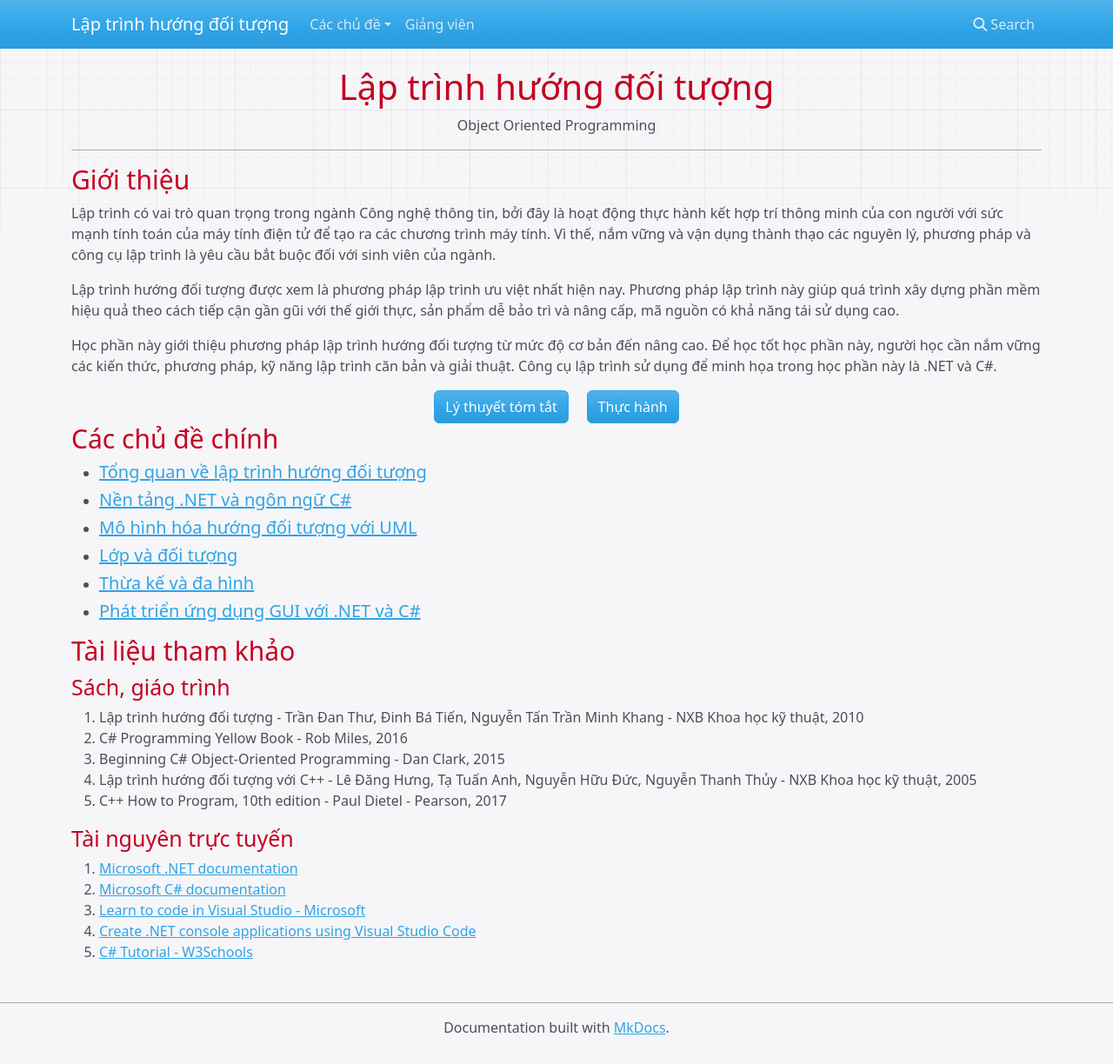
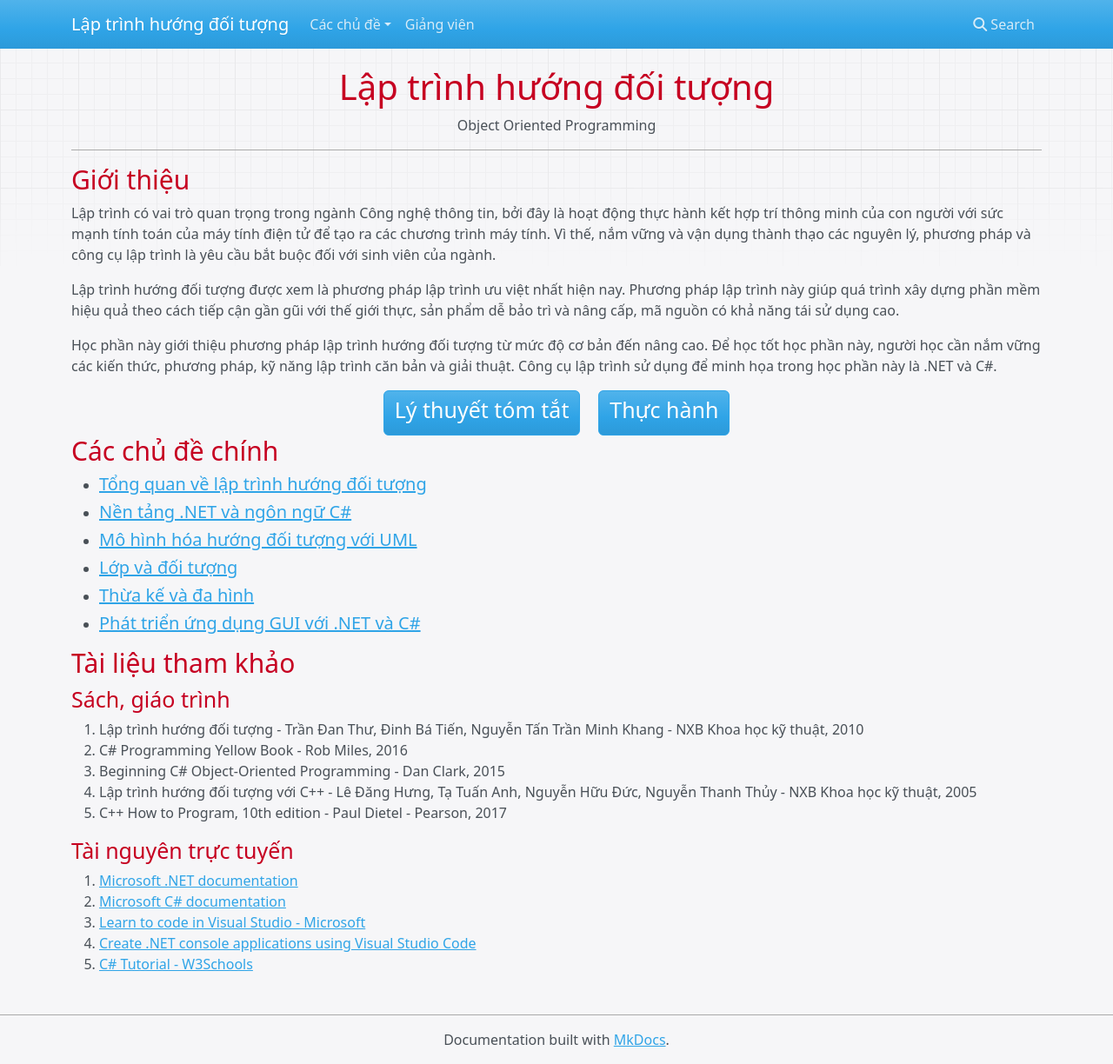
Before and after one commit to nd-hung/python-programming, an MkDocs documentation site: the page built from docs/README.md, in a window 1280 px wide and 1224 px high. Shown: the whole window at 87% size. Built offline with MkDocs 1.6.1, drawn with Linux system fonts in a browser that asks for light colours; nearby versions of some CDN libraries; old or Windows-style settings are respelled for this version of MkDocs.

Commit message:
Update content

```diff
--- a/docs/README.md
+++ b/docs/README.md
@@ -13,9 +13,11 @@ Lập trình hướng đối tượng được xem là phương pháp lập trì
 Học phần này giới thiệu phương pháp lập trình hướng đối tượng từ mức độ cơ bản đến nâng cao. Để học tốt học phần này, người học cần nắm vững các kiến thức, phương pháp, kỹ năng lập trình căn bản và giải thuật. Công cụ lập trình sử dụng để minh họa trong học phần này là .NET và C#.
 
 <div class="text-center">
-    <a href="topics/overview/" class="btn btn-primary" role="button">Lý thuyết tóm tắt</a>
+    <a href="topics/overview/" class="btn btn-primary" role="button"><h3 style="color:White;">Lý thuyết tóm tắt</h3></a>
     &nbsp;&nbsp;&nbsp;
-    <a href="labs/" class="btn btn-primary" role="button">Thực hành</a>
+    <a href="labs/" class="btn btn-primary" role="button">
+    <h3 style="color:White;">
+    Thực hành</h3></a>
 </div>
 
 ## Các chủ đề chính
```
